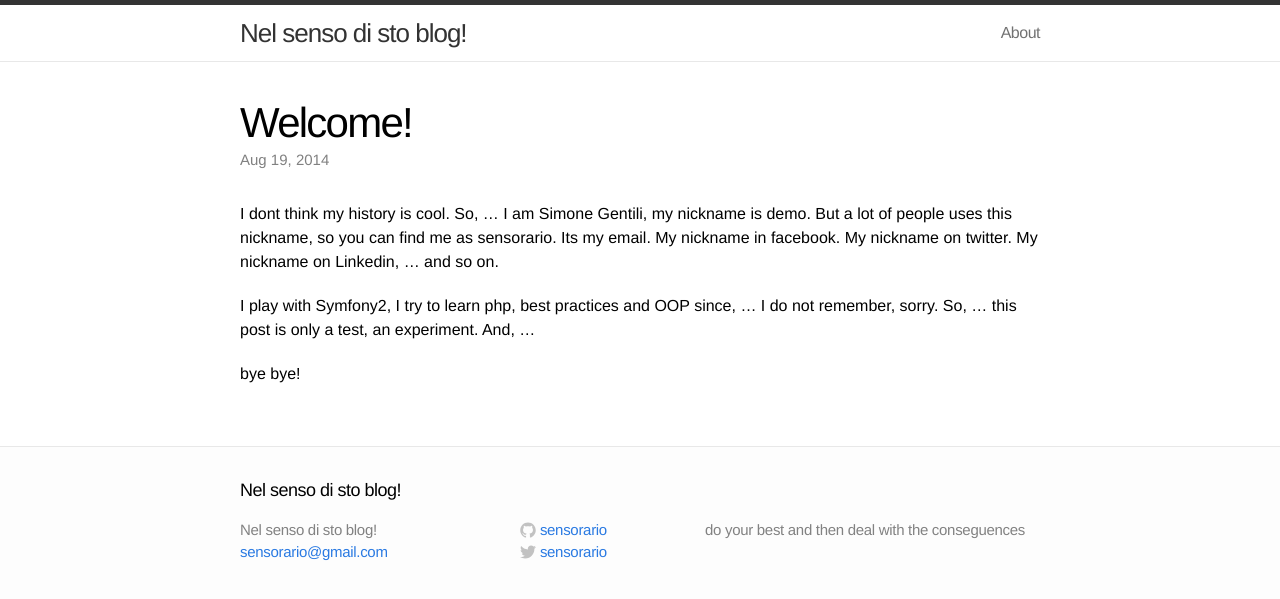
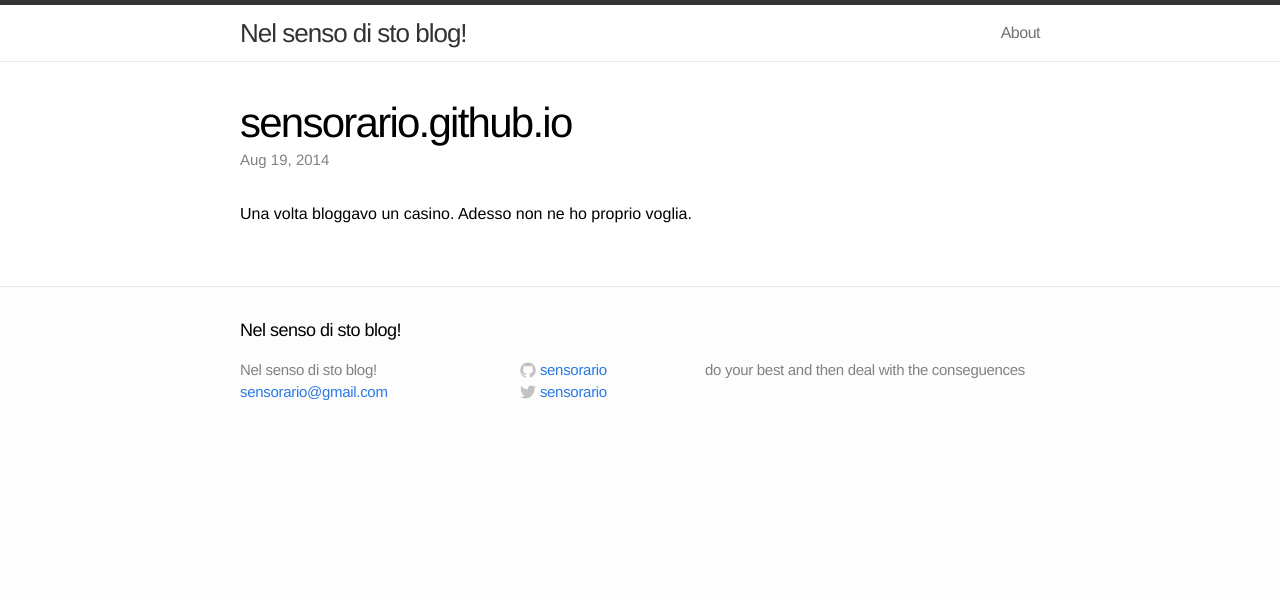
Before and after one commit to sensorario/sensorario.github.io, a Jekyll site: the page built from _posts/2014-08-19-welcome.markdown, in a window 1280 px wide. Shown: the top 599 px of the page. Built offline with Jekyll 4.4.1, drawn with Linux system fonts in a browser that asks for light colours.

Commit message:
Change some stuffs ...

```diff
--- a/_posts/2014-08-19-welcome.markdown
+++ b/_posts/2014-08-19-welcome.markdown
@@ -1,12 +1,8 @@
 ---
 layout: post
-title:  "Welcome!"
+title:  "sensorario.github.io"
 date:   2014-08-19
 categories: sensorario
 ---
 
-I dont think my history is cool. So, ... I am Simone Gentili, my nickname is demo. But a lot of people uses this nickname, so you can find me as sensorario. Its my email. My nickname in facebook. My nickname on twitter. My nickname on Linkedin, ... and so on.
-
-I play with Symfony2, I try to learn php, best practices and OOP since, ... I do not remember, sorry. So, ... this post is only a test, an experiment. And, ...
-
-bye bye!
+Una volta bloggavo un casino. Adesso non ne ho proprio voglia.
```
